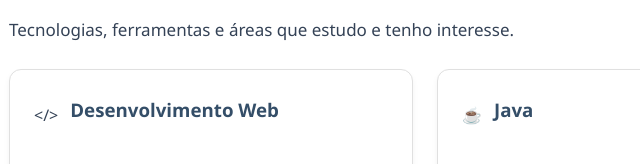
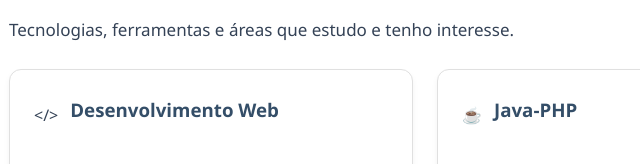
Before and after one commit to risamtos/P-gina-pessoal, a plain HTML site: page index.html in a window 1280 px wide. Shown: the part 1078-1242 px from the top of the page, 215-855 px from the left. Drawn offline with Linux system fonts and the light colour scheme.

Commit message:
Refactor index.html structure and content

```diff
--- a/index.html
+++ b/index.html
@@ -78,7 +78,7 @@
       <article class="cartao">
         <div class="cartao-cabecalho">
           <span class="icone">☕</span>
-          <h3>Java</h3>
+          <h3>Java-PHP</h3>
         </div>
         <p>Desenvolvimento de aplicações back-end, com foco em qualidade e boas práticas.</p>
         <div class="container-tags">
```
